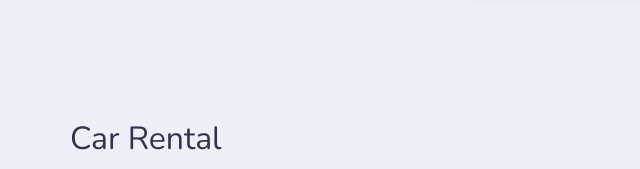
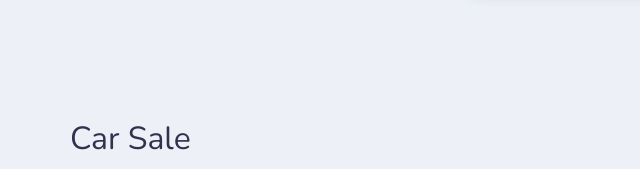
Before and after one commit to Arts691/001-Manns-Auto-Sale, a plain HTML site: page index.html in a window 1280 px wide. Shown: the part 1387-1556 px from the top of the page, 0-640 px from the left. Drawn offline with nearby package versions, Linux system fonts and the light colour scheme.

Commit message:
auto finish12

```diff
--- a/index.html
+++ b/index.html
@@ -242,7 +242,7 @@
         <div class="container">
 
           <div class="title-wrapper">
-            <h2 class="h2 section-title">Car Rental</h2>
+            <h2 class="h2 section-title">Car Sale</h2>
           </div>
 
           <ul class="featured-car-list">
```
